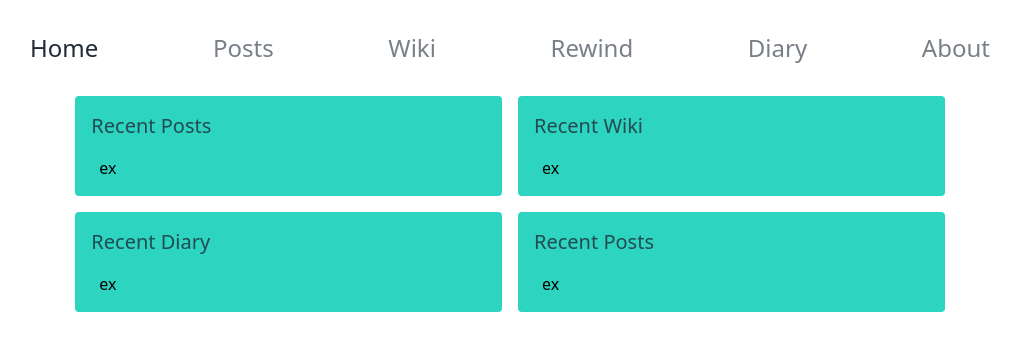
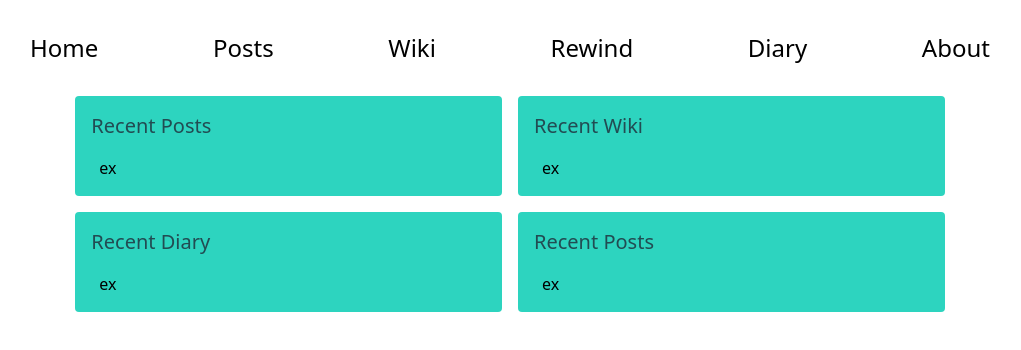
Before and after one commit to koremp/koremp.blog-contentlayer, a Next.js app: page / in a window 1280 px wide. Shown: the top 350 px of the page, without its empty margins (130-1151 px from the left). Built offline with nearby package versions, Linux system fonts and the light colour scheme.

Commit message:
refact: remove nav-item color change when path has href

```diff
--- a/src/components/nav/nav-item.tsx
+++ b/src/components/nav/nav-item.tsx
@@ -15,13 +15,12 @@ export function NavItem({
 }) {
   const pathname = usePathname();
 
-  const className = pathname?.startsWith(href) ? "text-gray-800" : "text-gray-800/60"
 
   return (
     <Link
       href={href}
       onClick={onClick}
-      className={classNames('text-2xl hover:text-gray-800/80', className)}
+      className='text-2xl hover:text-gray-800/80'
     >
       {label}
     </Link >
```
